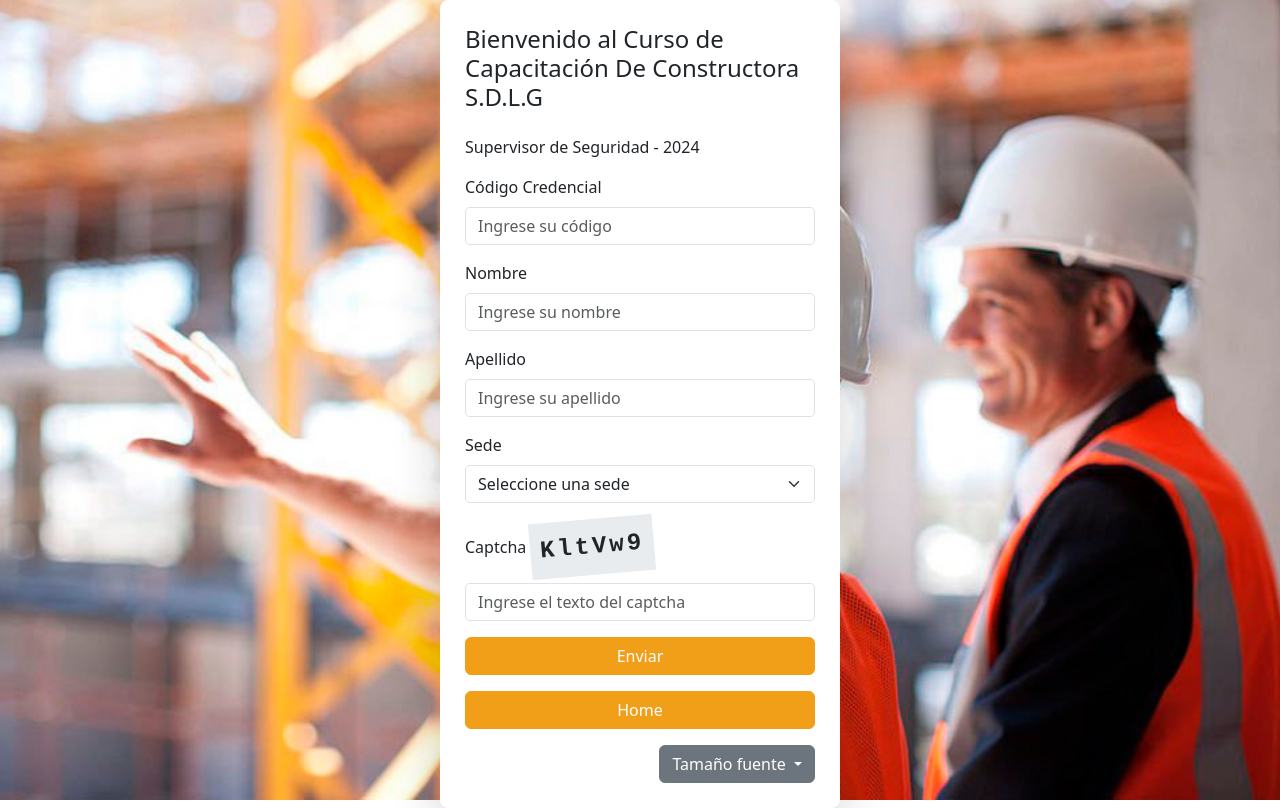
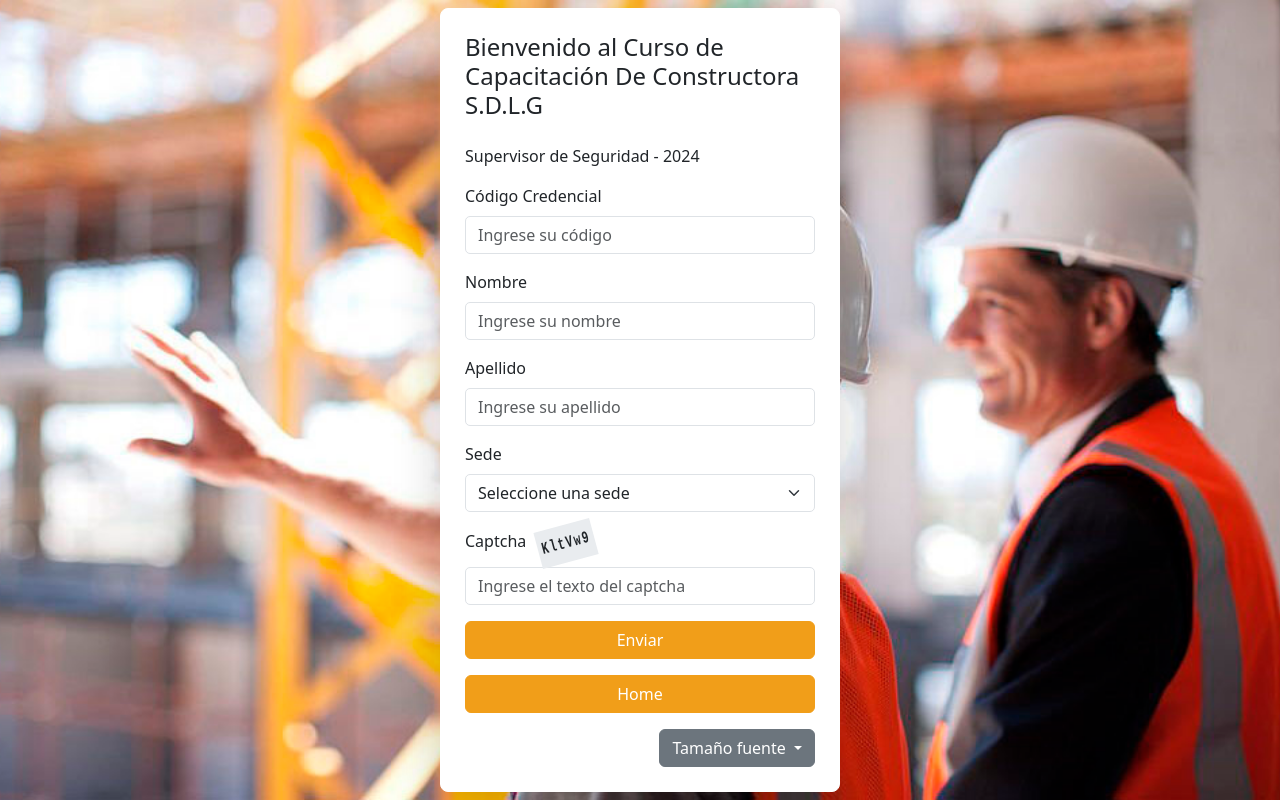
Before and after one commit to misaprostol/Capacitacion-constructora, a plain HTML site: page client/login.html in a window 1280 px wide. Drawn offline with nearby package versions, Linux system fonts and the light colour scheme.

Commit message:
achiqué el captcha del login y lo 'deforme'

```diff
--- a/client/styles/login.css
+++ b/client/styles/login.css
@@ -26,13 +26,12 @@ body {
     border-color: rgb(122, 66, 0);
   }
 
-  .captcha{
+  .captcha {
     font-family: 'Courier New', Courier, monospace;
-      font-size: 24px;
-      font-weight: bold;
-      background-color: #e9ecef;
-      padding: 10px;
-      display: inline-block;
-      transform: rotate(-5deg);
-      letter-spacing: 3px;
-  }
+    font-size: 14px;
+    font-weight: bold;
+    background-color: #e9ecef;
+    padding: 5px;
+    display: inline-block;
+    transform: rotate(-15deg) scale(0.8, 1.2);
+    letter-spacing: 2px;
```
